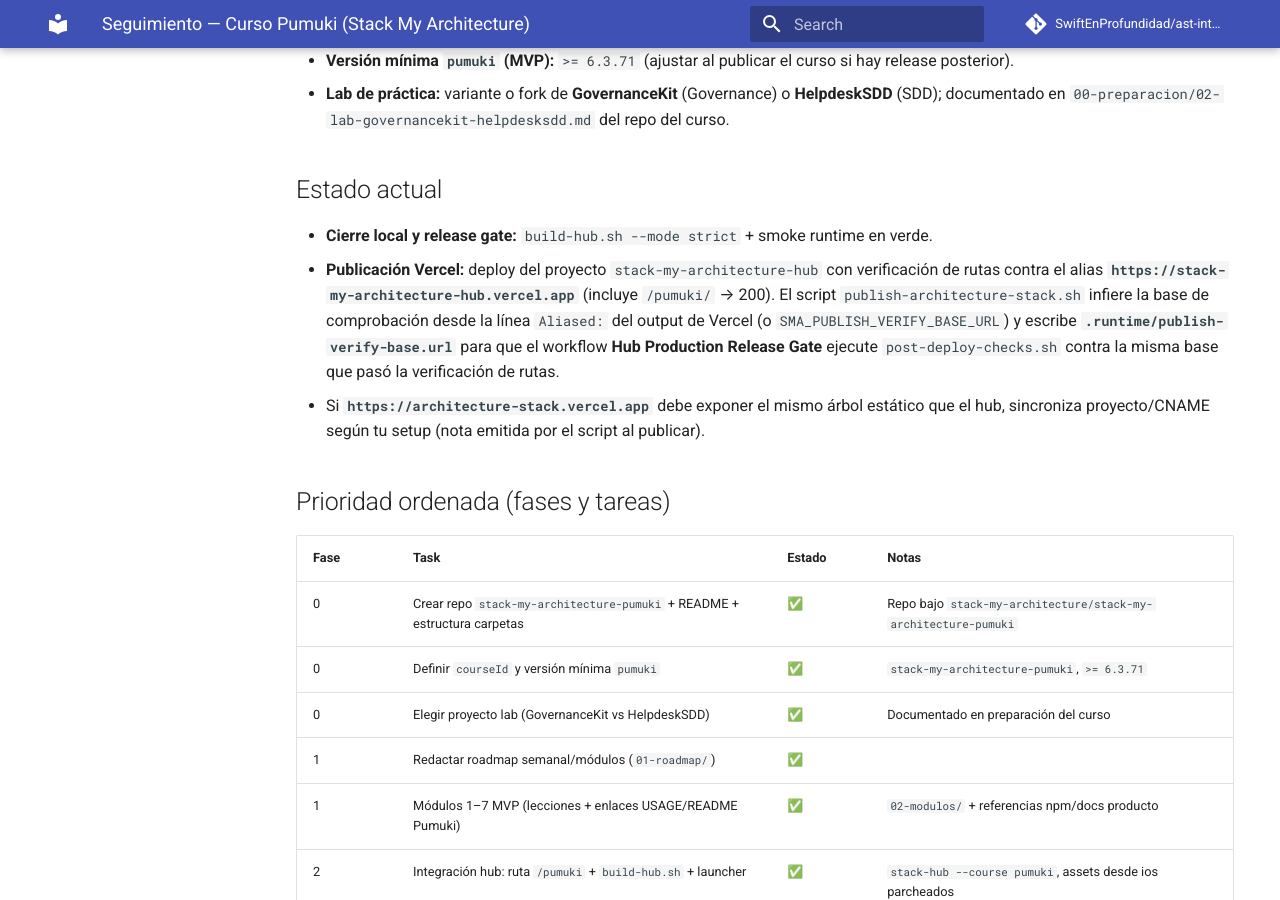
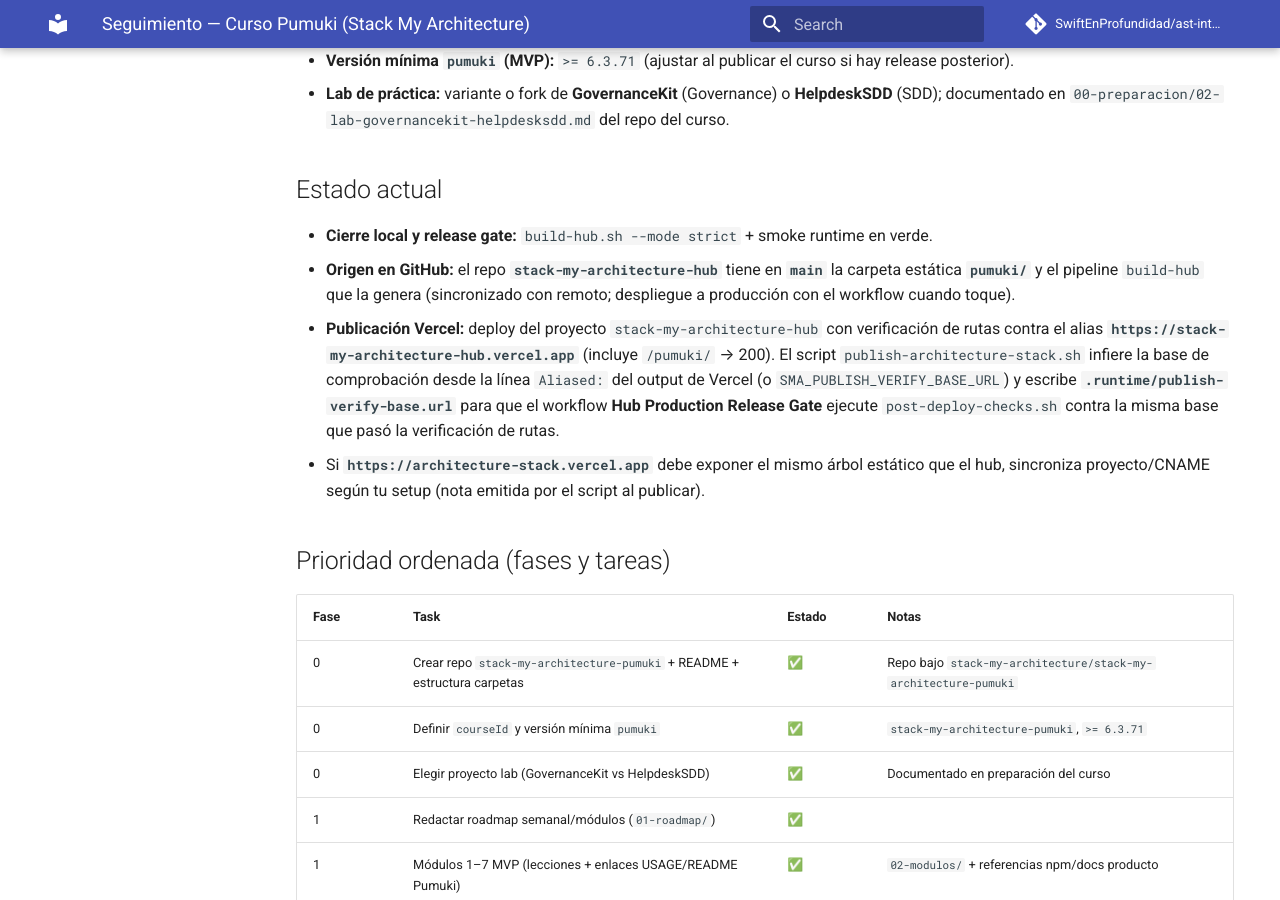
Before and after one commit to SwiftEnProfundidad/ast-intelligence-hooks, an MkDocs documentation site: the page built from docs/tracking/plan-curso-pumuki-stack-my-architecture.md, in a window 1280 px wide and 900 px high, scrolled down 901 px. Built offline with MkDocs 1.6.1 and Material for MkDocs 9.7.7, drawn with Linux system fonts in a browser that asks for light colours; comment, search, counter and statistics services are not loaded.

Commit message:
docs(tracking): evidenciar hub main con pumuki/ en remoto

```diff
--- a/docs/tracking/plan-curso-pumuki-stack-my-architecture.md
+++ b/docs/tracking/plan-curso-pumuki-stack-my-architecture.md
@@ -26,6 +26,7 @@ Iniciativa formativa: quinto curso del ecosistema Stack My Architecture. **No**
 ## Estado actual
 
 - **Cierre local y release gate:** `build-hub.sh --mode strict` + smoke runtime en verde.
+- **Origen en GitHub:** el repo **`stack-my-architecture-hub`** tiene en **`main`** la carpeta estática **`pumuki/`** y el pipeline `build-hub` que la genera (sincronizado con remoto; despliegue a producción con el workflow cuando toque).
 - **Publicación Vercel:** deploy del proyecto `stack-my-architecture-hub` con verificación de rutas contra el alias **`https://stack-my-architecture-hub.vercel.app`** (incluye `/pumuki/` → 200). El script `publish-architecture-stack.sh` infiere la base de comprobación desde la línea `Aliased:` del output de Vercel (o `SMA_PUBLISH_VERIFY_BASE_URL`) y escribe **`.runtime/publish-verify-base.url`** para que el workflow **Hub Production Release Gate** ejecute `post-deploy-checks.sh` contra la misma base que pasó la verificación de rutas.
 - Si **`https://architecture-stack.vercel.app`** debe exponer el mismo árbol estático que el hub, sincroniza proyecto/CNAME según tu setup (nota emitida por el script al publicar).
 
```
